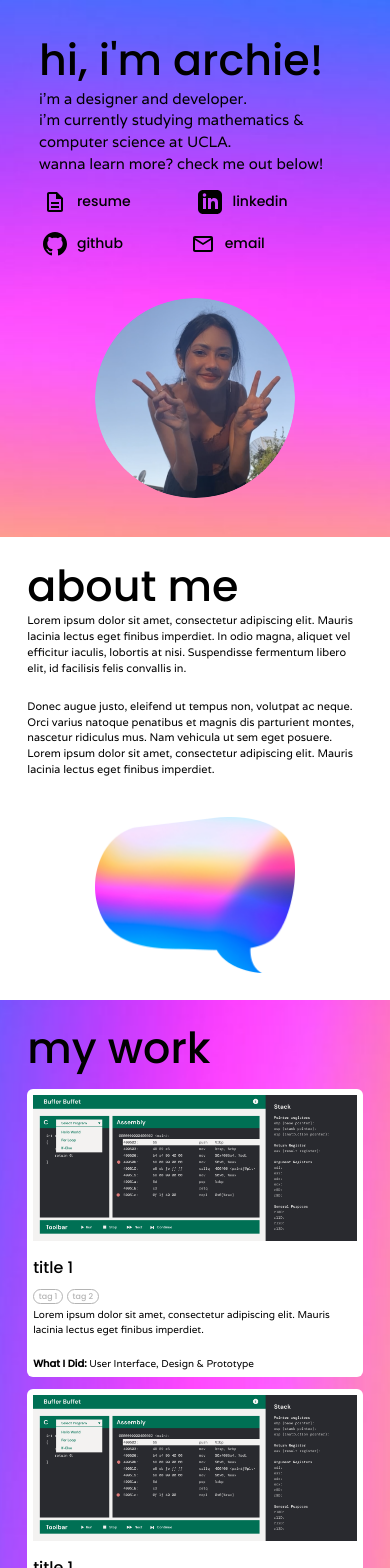
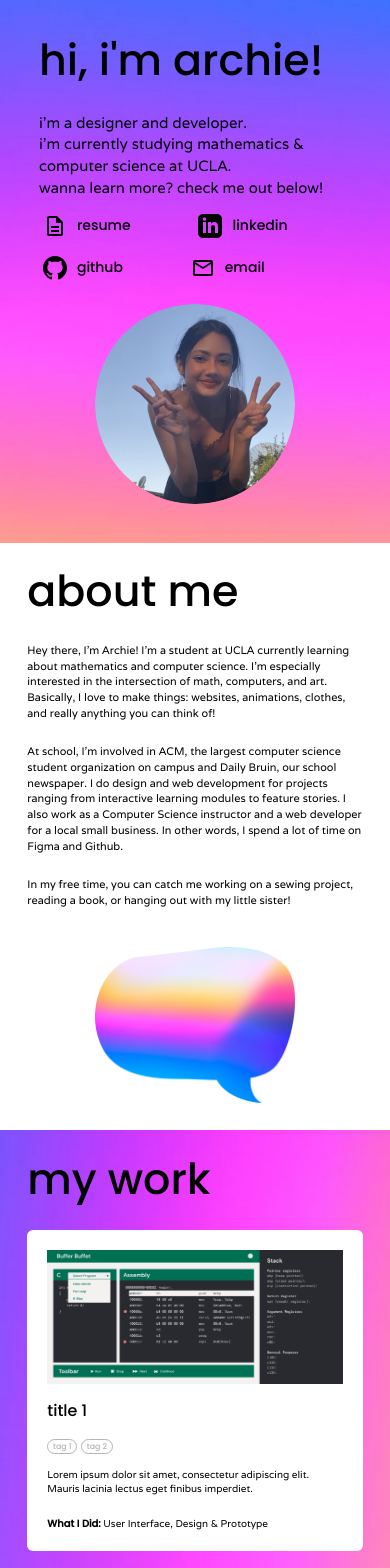
Before and after one commit to archishadatta/personalwebsite, a React (Create React App) app: page / in a window 390 px wide. Shown: the top 1568 px of the page. Built offline with nearby package versions, Linux system fonts and the light colour scheme.

Commit message:
added content

```diff
--- a/src/About.js
+++ b/src/About.js
@@ -9,10 +9,12 @@ const About = () => {
     <div className="about frame">
         <div className="about-container">
             <div className="about-content">
-                <div className="heading about-heading">about me</div>
-                <div className="text">Lorem ipsum dolor sit amet, consectetur adipiscing elit. Mauris lacinia lectus eget finibus imperdiet. In odio magna, aliquet vel efficitur iaculis, lobortis at nisi. Suspendisse fermentum libero elit, id facilisis felis convallis in.</div>
-                <br></br>
-                <div className="text">Donec augue justo, eleifend ut tempus non, volutpat ac neque. Orci varius natoque penatibus et magnis dis parturient montes, nascetur ridiculus mus. Nam vehicula ut sem eget posuere. Lorem ipsum dolor sit amet, consectetur adipiscing elit. Mauris lacinia lectus eget finibus imperdiet.</div>
+              <div className="heading about-heading">about me</div>
+              <div className="text"> Hey there, I’m Archie! I’m a student at UCLA currently learning about mathematics and computer science. I’m especially interested in the intersection of math, computers, and art. Basically, I love to make things: websites, animations, clothes, and really anything you can think of! </div>
+              <br></br>
+              <div className="text"> At school, I’m involved in ACM, the largest computer science student organization on campus and Daily Bruin, our school newspaper. I do design and web development for projects ranging from interactive learning modules to feature stories. I also work as a Computer Science instructor and a web developer for a local small business. In other words, I spend a lot of time on Figma and Github. </div>
+              <br></br>
+              <div className="text"> In my free time, you can catch me working on a sewing project, reading a book, or hanging out with my little sister! </div>
             </div>
             <img className="about-image" src={bubble} alt=""></img>
         </div>
--- a/src/App.css
+++ b/src/App.css
@@ -4,7 +4,7 @@
 
 .frame {
   /* min-height: 100vh; */
-  padding: 7vw 7vw;
+  padding: 7vw;
 }
 
 
@@ -14,7 +14,7 @@
   font-weight: 500;
   font-size: calc(35px + 2vw);
   line-height: 100%;
-  margin-bottom: 1.5vw;
+  margin-bottom: 30px;
 }
 
 .text {
@@ -51,7 +51,7 @@
   mix-blend-mode: multiply;
 } */
 
-@media only screen and (max-width: 600px) {
+@media only screen and (max-width: 650px) {
   .menu {
     display: none;
   }
@@ -72,7 +72,7 @@
     font-size: calc(14px + 0.8vw);
 }
 
-/* SCROLLBAR*/
+/* SCROLLBAR
 ::-webkit-scrollbar {
   width: 10px;
 }
@@ -88,4 +88,4 @@
 
 ::-webkit-scrollbar-thumb:hover {
   background: #E780AF;
-}
+}  */
--- a/src/App.js
+++ b/src/App.js
@@ -1,6 +1,6 @@
 import './App.css';
 import Scrollspy from 'react-scrollspy'
-import {Parallax, Background} from "react-parallax"
+import {Parallax} from "react-parallax"
 
 import Landing from "./Landing"
 import About from "./About"
--- a/src/End.css
+++ b/src/End.css
@@ -1,5 +1,4 @@
 .end {
-    /* background-image: url("background_2.png"); */
     background-size: cover;
 }
 
@@ -11,15 +10,29 @@
 }
 
 .end-item {
-    border-radius: 4vw;
-    /* padding: 1.5vw 3vw; */
-    padding-right: 3vw;
-    padding-left: 3vw;
-    padding-top: 1.5vw;
-    padding-bottom: 1vw;
+    border-radius: 6px;
+    padding: 15px 20px;
     background-color: white;
-    margin: 1.5vw 0;
+    margin: 20px 0;
 }
  .end-item-container {
      margin-top: 2.7vw;
  }
+
+ .surprise-button {
+    font-family: 'Poppins', sans-serif;
+    font-weight: 500;
+    font-size: 14px;
+    color: black;
+    border-radius: 2vw;
+    cursor: pointer;
+    padding: 1vw 3vw;
+    display: block;
+    margin: 0 auto;
+    background-color: transparent;
+    border: solid 1.5px black;
+ }
+
+ .surprise-button:hover {
+    box-shadow:  3px 3px 60px rgba(76, 13, 105, 0.3), -3px -3px 60px rgba(255,255,255, 0.3);
+}
--- a/src/End.js
+++ b/src/End.js
@@ -6,7 +6,7 @@ const EndItem = (props) => {
     return (
         <div className="end-item">
             <div className="end-title">{props.title}</div>
-            <div className="text">{props.text} </div>
+            {/* <div className="text">{props.text} </div> */}
             <ul className="text">
                 {list.map((item) =>
                   <li key={item}>{item}</li>
@@ -18,38 +18,49 @@ const EndItem = (props) => {
 
 const endList = [
     {
-      title: "title 1",
-      text: "Lorem ipsum dolor sit amet, consectetur adipiscing elit. Mauris lacinia lectus eget finibus imperdiet.",
-      list: ["Lorem ipsum dolor sit amet", "Lorem ipsum dolor sit amet", "Lorem ipsum dolor sit amet"]
+      title: "fun facts",
+      list: ["I took five years of French in high school! That means I can speak well enough to order a croissant but not well enough that I won't get laughed at for trying. Oh, and I also speak Bengali.",
+             "I first discovered Photoshop at the impressionable young age of eleven. I've been making things with computers ever since.",
+             "I can play viola and flute and I absolutely hate running. Those two facts are related because I once joined marching band without knowing how to play any band instrument just because I didn't want to run the mile in P.E."
+            ]
     },
     {
-      title: "title 2",
-      text: "Lorem ipsum dolor sit amet, consectetur adipiscing elit. Mauris lacinia lectus eget finibus imperdiet.",
-      list: ["Lorem ipsum dolor sit amet", "Lorem ipsum dolor sit amet", "Lorem ipsum dolor sit amet"]
+      title: "favorites",
+      list: ["Books: Interpreter of Maladies by Jhumpa Lahiri, Stone Butch Blues by Leslie Feinberg, The Bell Jar by Sylvia Plath, Poetry of Sappho by Sappho, The Very Hungry Caterpillar by Eric Carle",
+             "Songs: \"Fast Car\" by Tracy Chapman, \"Like Real People Do\" by Hozier, \"Billie Jean\" by Michael Jackson",
+             "Movies: West Side Story, Jennifer's Body, The Shining, Mamma Mia",
+             "Languages: Java and C++. Sorry Python and JavaScript, but I'm a big advocate of semicolons."
+            ]
     },
     {
-      title: "title 3",
-      text: "Lorem ipsum dolor sit amet, consectetur adipiscing elit. Mauris lacinia lectus eget finibus imperdiet.",
-      list: ["Lorem ipsum dolor sit amet", "Lorem ipsum dolor sit amet", "Lorem ipsum dolor sit amet"]
+      title: "nerdy pickup lines",
+      list: ["Are you the square root of negative one? Because you're so awesome, you must be imaginary!",
+             "Roses are #FF0000, violets are #0000FF. All my love belongs to you.",
+             "Are you a double? The thought of you always floats inside my head.",
+             "You must be a loop condition, because I keep coming back to you.",
+            ]
     }
+
   ]
 
 
 const End = () => {
 
+  function surprise () {
+    console.log("surprise!")
+  }
+
   return (
     <div className="end frame">
         <div className="heading">odds &amp; ends</div>
-        <div className="text">Lorem ipsum dolor sit amet, consectetur adipiscing elit. Mauris lacinia lectus eget finibus imperdiet. In odio magna, aliquet vel efficitur iaculis, lobortis at nisi. Suspendisse fermentum libero elit, id facilisis felis convallis in.</div>
+        <div className="text">You've made it to the end of my website. I'm glad you're still here! Here are some interesting things, you know, to gain some personality points and whatnot.</div>
         <div className="end-item-container">
-            {/* <EndItem></EndItem>
-            <EndItem></EndItem>
-            <EndItem></EndItem>
-            <EndItem></EndItem> */}
             {endList.map((item) => {
-              return <EndItem key={item.title} title={item.title} text={item.text} list={item.list}></EndItem>
+              return <EndItem key={item.title} title={item.title} list={item.list}></EndItem>
             })}
         </div>
+        <br></br>
+        <button className="surprise-button" onClick={surprise}>click for a surprise</button>
     </div>
 
   );
--- a/src/Landing.css
+++ b/src/Landing.css
@@ -21,6 +21,7 @@
 
 .landing-image {
     width: calc(30px + 25vw);
+    /* height: fit-content; */
     display: block;
     margin-left: auto;
     margin-right: auto;
@@ -34,7 +35,7 @@
         padding: 10vw 10vw;
     }
     .landing-image {
-        margin-top: 10vw;
+        margin-top: 20px;
         min-width: 200px;
     }
   }
--- a/src/Resume.css
+++ b/src/Resume.css
@@ -24,15 +24,23 @@
 }
 
 .resume-item-border {
-    height: 150px;
+    /* width: 3px;
+    height: inherit; */
+    align-self: stretch;
+    width: 7px;
 }
 
 .resume-item {
-    display: grid;
-    grid-template-columns: 35px auto;
-    margin-bottom: 5vw;
+    /* display: grid;
+    grid-template-columns: 35px auto; */
+    display: flex;
+    gap: 2vw;
+    margin-bottom: 2vw;
 }
 
+.resume-item-content {
+    height: fit-content;
+}
 /* Skill Item */
 .skill-content {
     display: grid;
--- a/src/Resume.js
+++ b/src/Resume.js
@@ -10,9 +10,9 @@ const ResumeItem = (props) => {
     console.log(props.text);
     let text = props.text;
     return (
-      <div className="resume-item">
-          <img className="resume-item-border" src={border} alt=""></img>
-          <div className="resume-item-content">
+      <div className="resume-item table-container">
+          <img className="resume-item-border table-tile" src={border} alt=""></img>
+          <div className="resume-item-content table-tile">
             <div className="resume-title">{props.title}</div>
             <div className="resume-item-time">{props.time}</div>
             <ul className="text">
@@ -43,19 +43,33 @@ const SkillItem = (props) => {
 
 const resume = [
   {
-    title: "title 1",
-    time: "time 1",
-    text: ["hello", "my", "name"]
+    title: "Web Development and Marketing Intern at Patent Sketch LLC",
+    time: "Summer 2021",
+    text: ["Brand redesign: designed and developed new website, created corresponding marketing assets",
+          "Social media: analyzed web traffic patterns, compiled content ideas, researched and utilzed relevant keywords",
+          "Sales outreach: compiled list of 200+ potential clients and marketed product to them"]
   },
   {
-    title: "title 2",
-    time: "time 2",
-    text: ["look", "an", "airplane", "woah"]
+    title: "Computer Science Instructor at Juni Learning",
+    time: "2020 - Present",
+    text: ["Teach Scratch, Python, JavaScript, HTML/CSS, and Java in 1-on-1 computer science sessions with students age 7-16"]
   },
   {
-    title: "title 3",
-    time: "time 3",
-    text: ["im", "making", "a", "website!!"]
+    title: "Design Director and Web Developer at ACM TeachLA",
+    time: "2020 - Present",
+    text: ["Design: lead designer for all projects, provide design critiques and training sessions for 50+ person team",
+            "Development: contribute to front-end development of interactive learning modules using React library, focus on user interface"]
+  },
+  {
+    title: "Design Contributor at Daily Bruin",
+    time: "2020 - Present",
+    text: ["Design web mockups, magazine spreads, and social media posts for the top daily newspaper at a four-year college"]
+  },
+  {
+    title: "Biochemical Research Intern at San Jose State University",
+    time: "Summer 2019",
+    text: ["Used skills in graphics programs to develop method of quantifying waviness of layers in cell images through automated image analysis",
+            "Co-author on Stanford-based research paper"]
   }
 ]
 
@@ -63,20 +77,20 @@ const skills = [
   {
     title: "languages",
     icon: langicon,
-    text: "Lorem ipsum dolor sit amet, consectetur adipiscing elit. Mauris lacinia lectus eget finibus imperdiet.",
-    list: ["Lorem ipsum dolor sit amet", "Lorem ipsum dolor sit amet", "Lorem ipsum dolor sit amet"]
+    text: "These are the languages I can code in.",
+    list: ["Python", "C++", "Java", "JavaScript", "HTML/CSS"]
   },
   {
     title: "programs",
     icon: progicon,
-    text: "Lorem ipsum dolor sit amet, consectetur adipiscing elit. Mauris lacinia lectus eget finibus imperdiet.",
-    list: ["Lorem ipsum dolor sit amet", "Lorem ipsum dolor sit amet", "Lorem ipsum dolor sit amet"]
+    text: "I know my way around these programs.",
+    list: ["Adobe Suite (Photoshop, Illustrator, Animate, After Effects, InDesign)", "Figma", "Blender", "AutoCAD"]
   },
   {
     title: "miscellaneous",
     icon: miscicon,
-    text: "Lorem ipsum dolor sit amet, consectetur adipiscing elit. Mauris lacinia lectus eget finibus imperdiet.",
-    list: ["Lorem ipsum dolor sit amet", "Lorem ipsum dolor sit amet", "Lorem ipsum dolor sit amet"]
+    text: "Here are just some extra things I know how to do!",
+    list: ["Web Design and Development", "2D Animation/3D Modelling", "Photo Manipulation", "Vector Illustration"]
   }
 ]
 
@@ -93,9 +107,6 @@ const Resume = () => {
         </div>
         <div className="resume-heading">what i'm good at</div>
         <div className="skill-content">
-            {/* <SkillItem title="languages" image={langicon}></SkillItem>
-            <SkillItem title="programs" image={progicon}></SkillItem>
-            <SkillItem title="miscellaneous" image={miscicon}></SkillItem> */}
             {skills.map((item) => {
               return <SkillItem key={item.title} title={item.title} icon={item.icon} text={item.text} list={item.list}></SkillItem>
             })}
--- a/src/Work.css
+++ b/src/Work.css
@@ -19,14 +19,14 @@
         grid-template-columns: auto;
         justify-content: space-between;
         margin-top: 5vw;
-        gap: 3vw;
+        gap: 20px;
     }
   }
 
 .portfolioItem {
     background-color: white;
     border-radius: 6px;
-    padding: 1.5vw;
+    padding: 20px;
     color: black;
     text-decoration: none;
 }
@@ -53,15 +53,6 @@
     font-style:normal;
     font-weight: 500;
     font-size: calc(6px + 0.5vw);
-
-
-    /* background-blend-mode: screen;
-    background-color: black;
-    background-image: url("background_1.png");
-    /* background-origin: blur(8px);
-    background-size: cover;
-    background-position:center; */
-
     border: solid #B4B4B4 1px;
     color: #B4B4B4;
     border-radius: 25px;
@@ -73,12 +64,8 @@
 }
 
 .portfolio-tag-section {
-    margin-bottom: 1.3vw;
-    margin-top: 0.7vw;
-}
-
-.portfolio-description {
-  margin-top: 0.5vw;
+    margin-bottom: 15px;
+    margin-top: 10px;
 }
 
 .portfolio-text {
```
Also changed, not shown: 1 other file (tests, documents, lock files or other folders).
